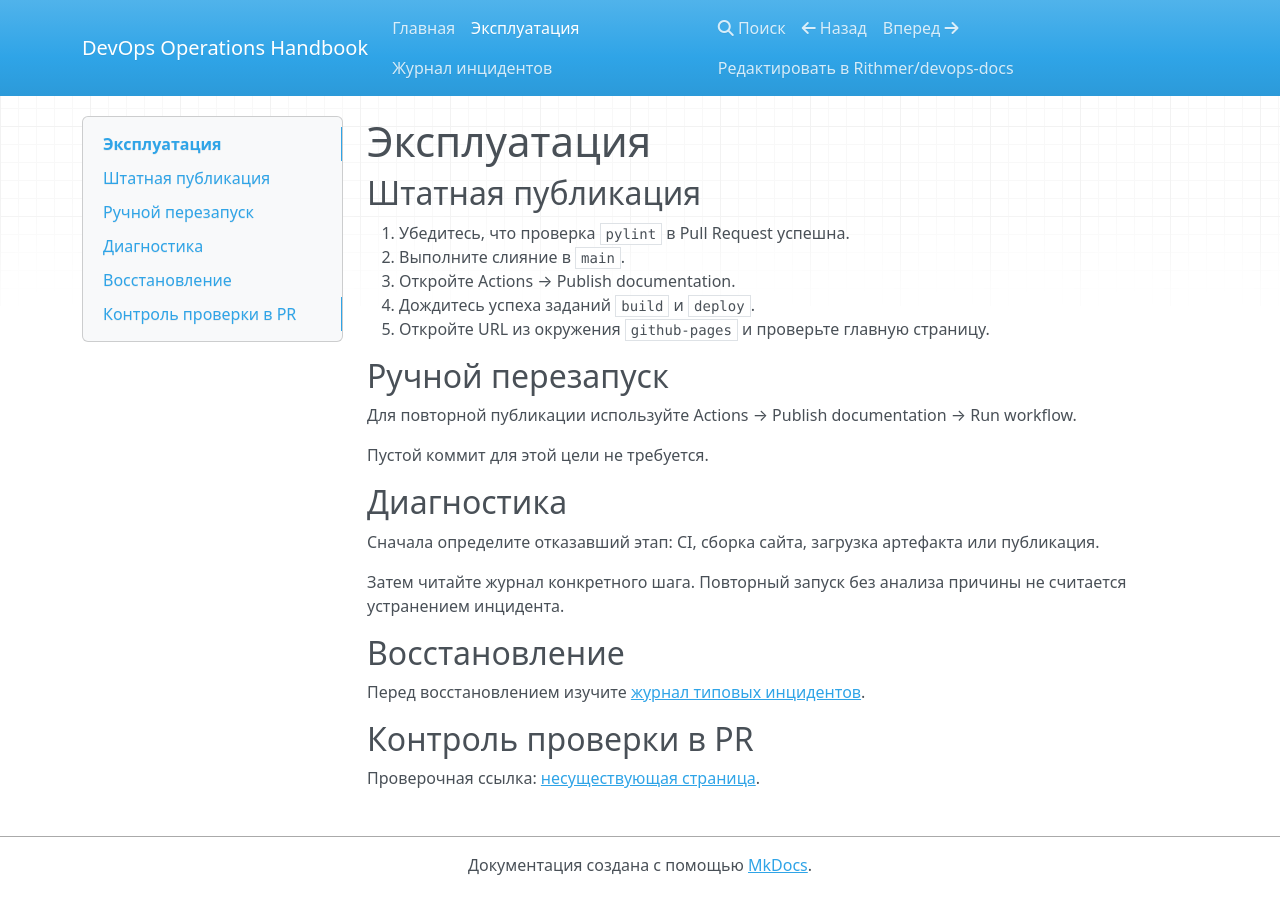
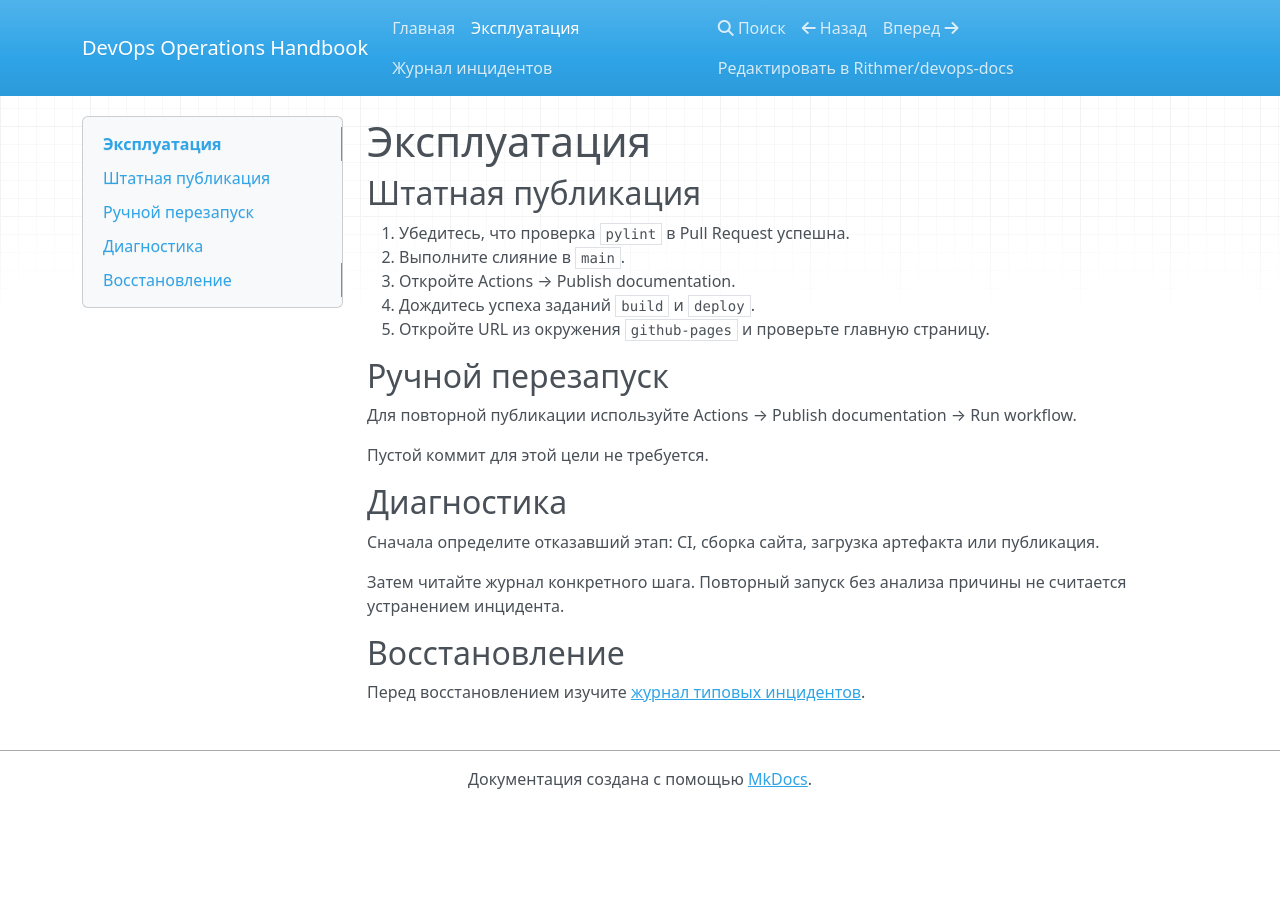
Before and after one commit to Rithmer/devops-docs, an MkDocs documentation site: the page built from docs/runbook.md, in a window 1280 px wide. Built offline with MkDocs 1.6.1, drawn with Linux system fonts in a browser that asks for light colours; nearby versions of some CDN libraries.

Commit message:
fix: remove broken test documentation link

```diff
--- a/docs/runbook.md
+++ b/docs/runbook.md
@@ -23,7 +23,3 @@
 ## Восстановление
 
 Перед восстановлением изучите [журнал типовых инцидентов](incidents.md).
-
-## Контроль проверки в PR
-
-Проверочная ссылка: [несуществующая страница](missing-page.md).
```
